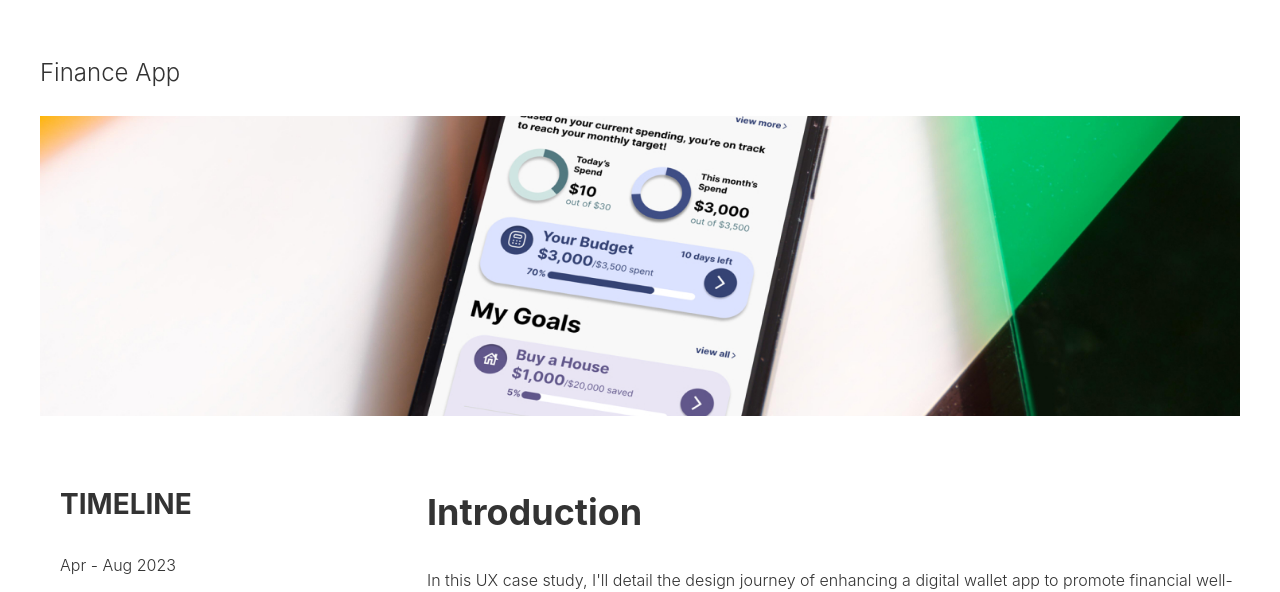
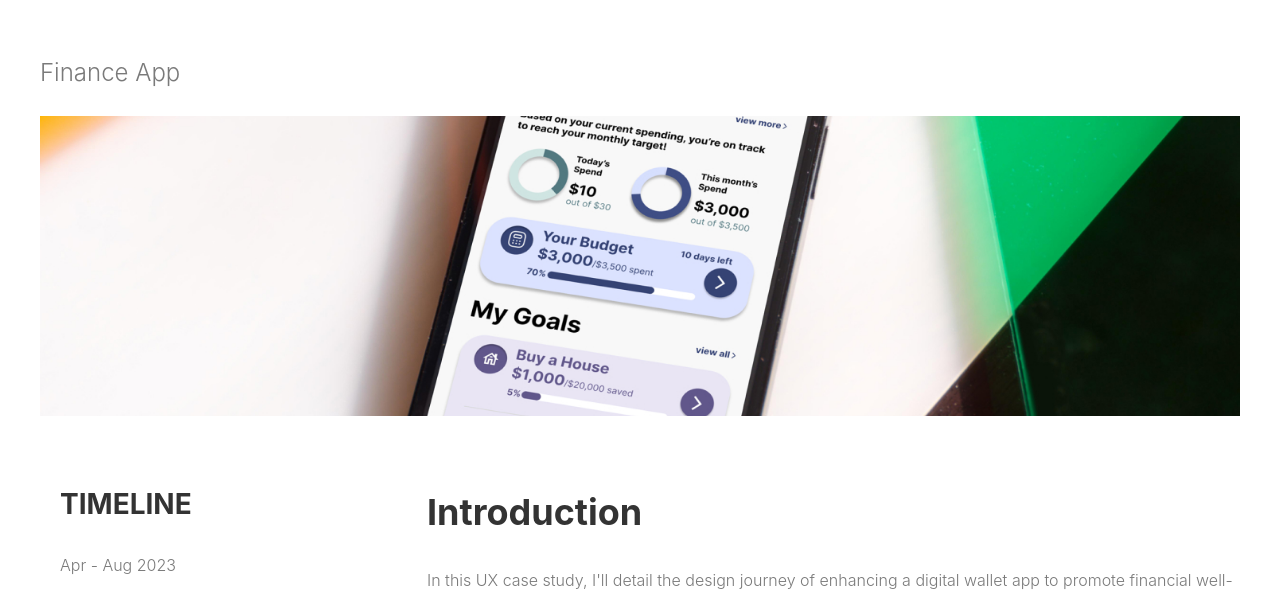
Before and after one commit to bennyloges/porftolio-website, a plain HTML site: page plutopay.html in a window 1280 px wide. Shown: the part 218-810 px from the top of the page. Drawn offline with nearby package versions, Linux system fonts and the light colour scheme.

Commit message:
Update portfolio pages text color

```diff
--- a/css/style.css
+++ b/css/style.css
@@ -132,7 +132,7 @@ nav > ul > li > a {
 .hero-details {
     justify-content: center;
 }
-.hero-details p, .project-text p, #about-section p, #contact-section .contact-header p {
+.hero-details p, .project-text p, #about-section p, #contact-section .contact-header p, #plutopay p, #webdesign p {
 	color:  rgb(122, 122, 122);
 }
 
```
